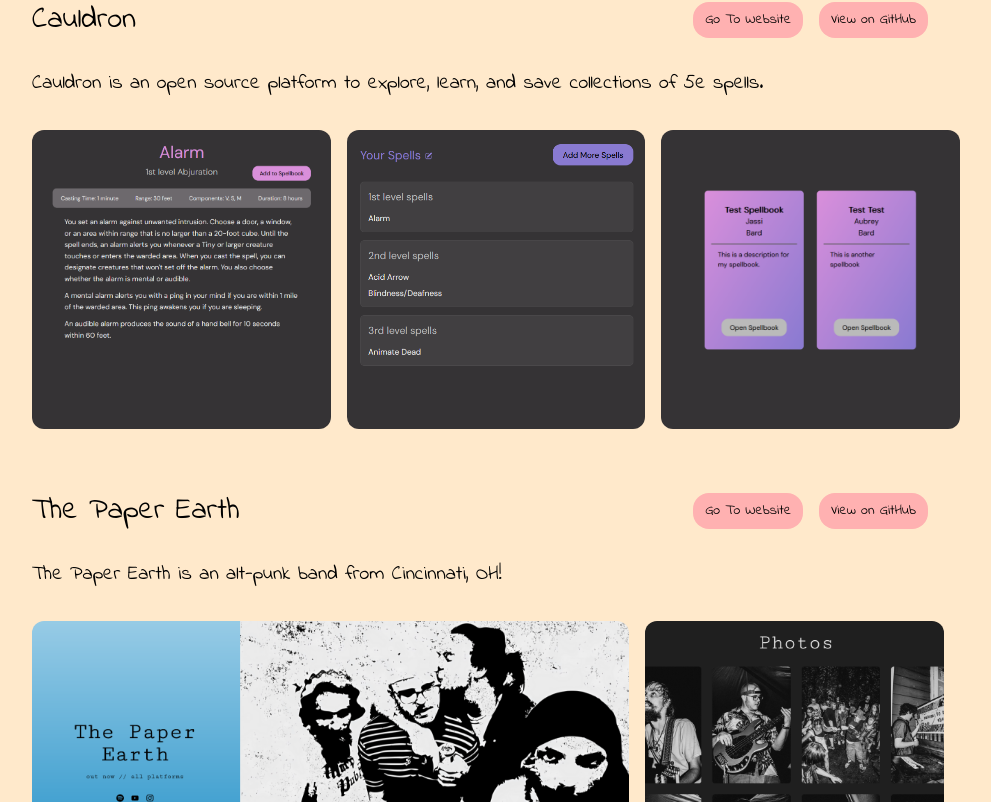
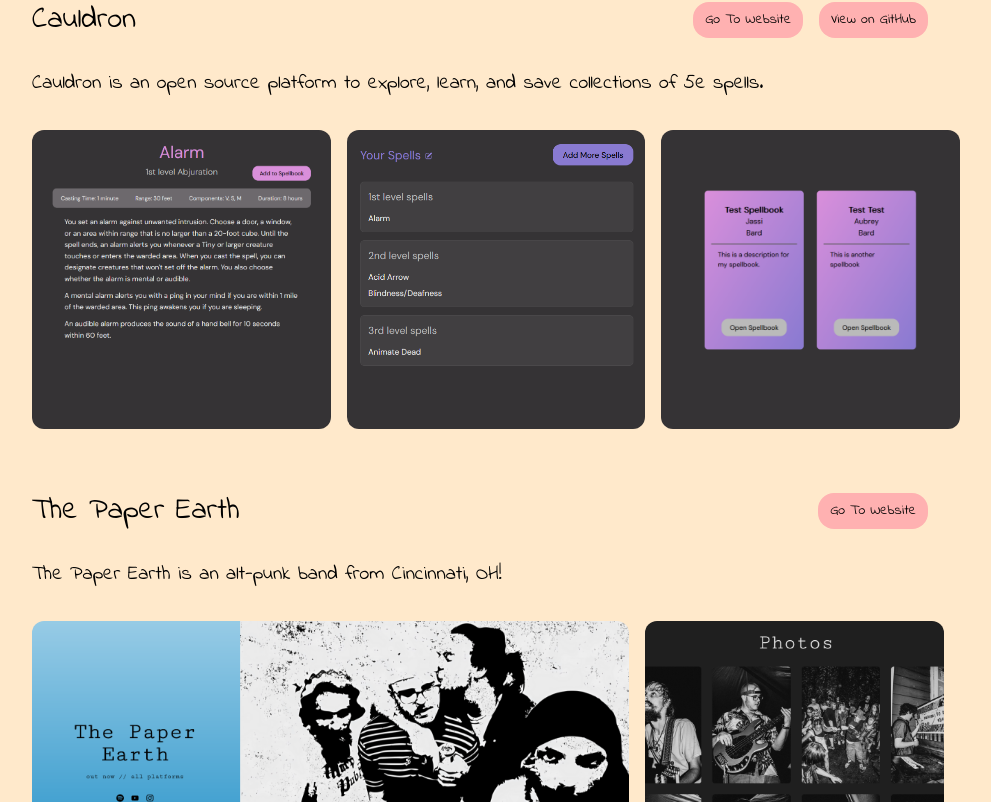
Before and after one commit to 1ezzy/ezzydog, a SvelteKit app: page / in a window 1280 px wide. Shown: the part 942-1744 px from the top of the page, without its empty margins (160-1151 px from the left). Built offline with nearby package versions, Linux system fonts and the light colour scheme.

Commit message:
links work!

```diff
--- a/src/routes/+page.svelte
+++ b/src/routes/+page.svelte
@@ -45,8 +45,12 @@
 						<h3 class="md:text-3xl text-2xl md:mb-0 mb-4">Cauldron</h3>
 					</div>
 					<div class="flex md:flex-row flex-col gap-4">
-						<button class="nav-btn md:text-md text-sm">Go To Website</button>
-						<button class="md:ml-auto nav-btn md:text-md text-sm">View on GitHub</button>
+						<a href="https://cauldron.ezzy.dog">
+							<button class="nav-btn md:text-md text-sm">Go To Website</button>
+						</a>
+						<a href="https://github.com/1ezzy/cauldron">
+							<button class="md:ml-auto nav-btn md:text-md text-sm">View on GitHub</button>
+						</a>
 					</div>
 				</div>
 				<p class="md:text-xl text-md">
@@ -76,8 +80,9 @@
 						<h3 class="md:text-3xl text-2xl md:mb-0 mb-4">The Paper Earth</h3>
 					</div>
 					<div class="flex gap-4">
-						<button class="nav-btn md:text-md text-sm">Go To Website</button>
-						<button class="md:ml-auto nav-btn md:text-md text-sm">View on GitHub</button>
+						<a href="https://thepaperearth.com">
+							<button class="nav-btn md:text-md text-sm">Go To Website</button>
+						</a>
 					</div>
 				</div>
 				<p class="md:text-xl text-md">The Paper Earth is an alt-punk band from Cincinnati, OH!</p>
```
